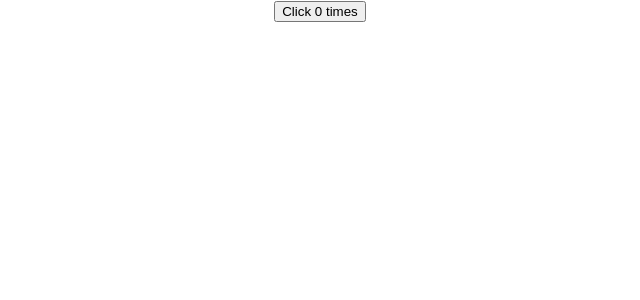
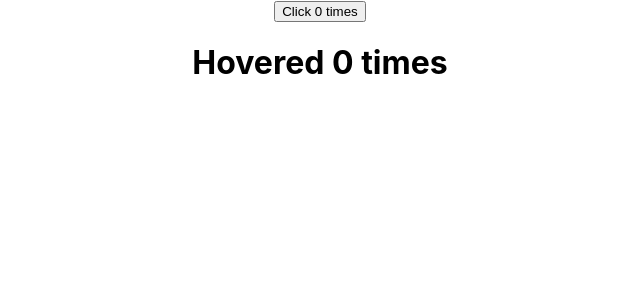
Before and after one commit to nilankh/LearningReact, a React (Create React App) app: page / in a window 1280 px wide. Shown: the top 300 px of the page, without its empty margins (320-960 px from the left). Built offline with nearby package versions, Linux system fonts and the light colour scheme; the HTML template or start-up script is replaced by a standard one.

Commit message:
learning about higher order component and succesfully created hover  counter too

```diff
--- a/src/App.js
+++ b/src/App.js
@@ -2,6 +2,7 @@
 // import logo from './logo.svg';
 import "./App.css";
 import ClickCounter from "./components/ClickCounter";
+import HoverCounter from "./components/HoverCounter";
 // import  Greet  from './components/Greet';
 // // import { Greet } from './components/Greet';
 // import Welcome from './components/Welcome';
@@ -37,6 +38,7 @@
   return (
     <div className="App">
       <ClickCounter />
+      <HoverCounter />
 
       {/* <ErrorBoundary>
         <Hero heroName="Batman" />
--- /dev/null
+++ b/src/components/HoverCounter.js
@@ -0,0 +1,26 @@
+import React, { Component } from "react";
+
+class HoverCounter extends Component {
+  constructor(props) {
+    super(props);
+
+    this.state = {
+      count: 0,
+    };
+  }
+  incrementCount = () => {
+    this.setState((prevState) => {
+      return { count: prevState.count + 1 };
+    });
+  };
+  render() {
+      const {count} = this.state
+    return (
+      <div>
+        <h1 onMouseOver={this.incrementCount}>Hovered {count} times</h1>
+      </div>
+    );
+  }
+}
+
+export default HoverCounter;
```
